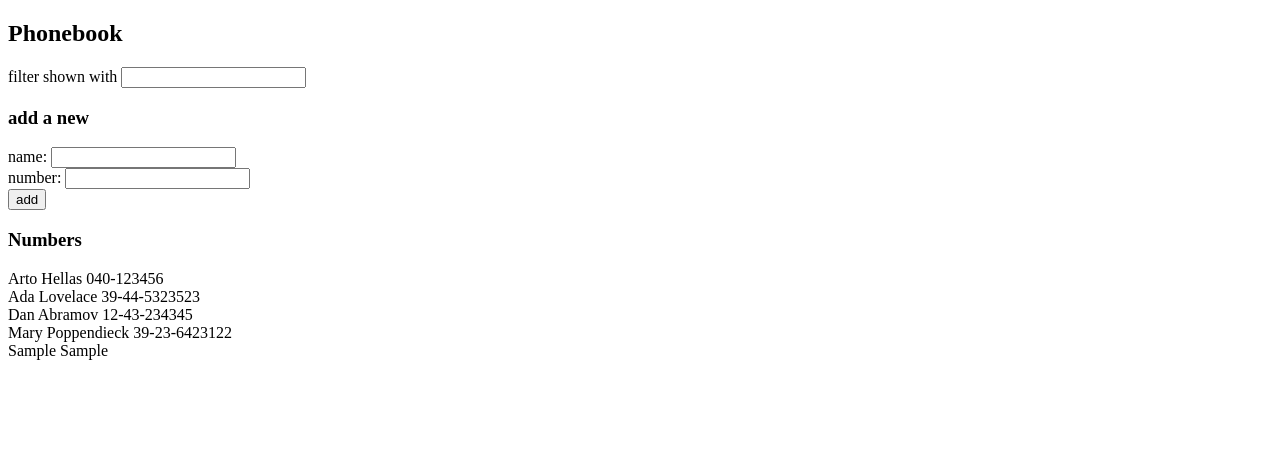
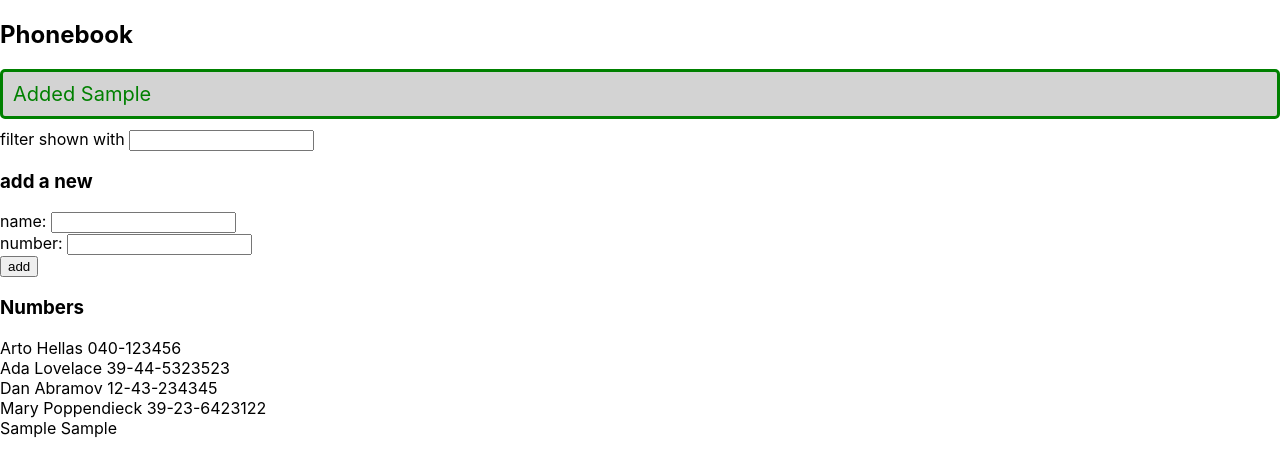
Before and after one commit to R-Middleton/FullStackOpen, a React (Create React App) app in the folder part2/phonebook/: page / in a window 1280 px wide. Both pictures are taken after typing "Sample", "Sample" into the empty fields and a click on the button "add". Shown: the top 476 px of the page. Built offline with nearby package versions, Linux system fonts and the light colour scheme; data requests are answered from the project's data file.

Commit message:
Completed 2.19

```diff
--- a/part2/phonebook/src/App.js
+++ b/part2/phonebook/src/App.js
@@ -9,6 +9,7 @@ const App = () => {
   const [newName, setNewName] = useState('')
   const [newNumber, setNewNumber] = useState('')
   const [newFilter, setNewFilter] = useState('')
+  const [notification, setNewNotification] = useState(null)
 
   useEffect(() => {
     axios.get('http://localhost:3001/persons')
@@ -16,6 +17,12 @@ const App = () => {
       setPersons(response.data)
     })
   }, [])
+
+  useEffect(() => {
+    setTimeout(() => {
+      setNewNotification(null)
+    }, 5000)
+  }, [notification])
 
   const addPerson = (event) => {
     event.preventDefault()
@@ -32,6 +39,7 @@ const App = () => {
       setPersons(persons.concat(personObject))
     }
 
+    setNewNotification(`Added ${newName}`)
     setNewName('')
     setNewNumber('')
   }
@@ -48,9 +56,22 @@ const App = () => {
     setNewFilter(event.target.value)
   }
 
+  const Notification = ({ message }) => {
+    if (message == null) {
+      return null
+    }
+
+    return (
+      <div className="notification">
+        {message}
+      </div>
+    )
+  }
+
   return (
     <div>
       <h2>Phonebook</h2>
+      <Notification message={notification} />
       <Filter newFilter={newFilter} handleFilterChange={handleFilterChange} />
 
       <h3>add a new</h3>
--- a/part2/phonebook/src/index.css
+++ b/part2/phonebook/src/index.css
@@ -11,3 +11,13 @@ code {
   font-family: source-code-pro, Menlo, Monaco, Consolas, 'Courier New',
     monospace;
 }
+
+.notification {
+  color: green;
+  background: lightgrey;
+  font-size: 20px;
+  border-style: solid;
+  border-radius: 5px;
+  padding: 10px;
+  margin-bottom: 10px;
+}
--- a/part2/phonebook/src/index.js
+++ b/part2/phonebook/src/index.js
@@ -1,5 +1,6 @@
 import React from 'react';
 import ReactDOM from 'react-dom';
 import App from './App'
+import './index.css'
 
 ReactDOM.render(<App />,document.getElementById('root'))
```
